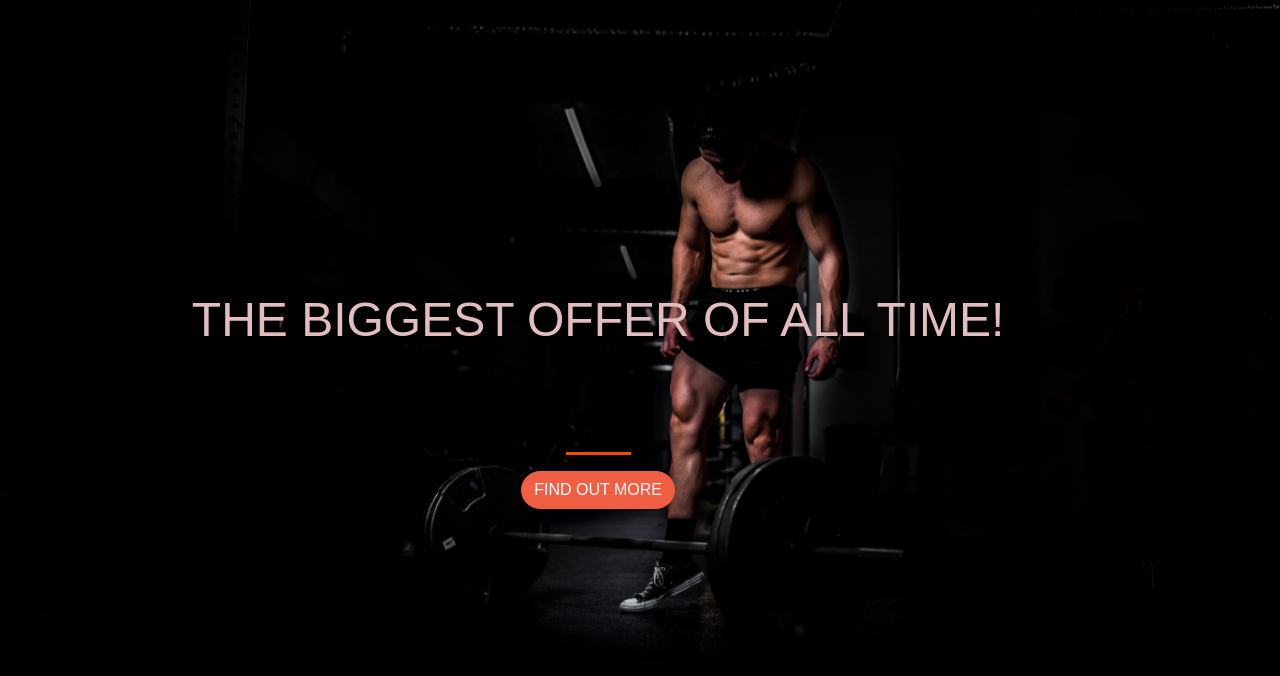
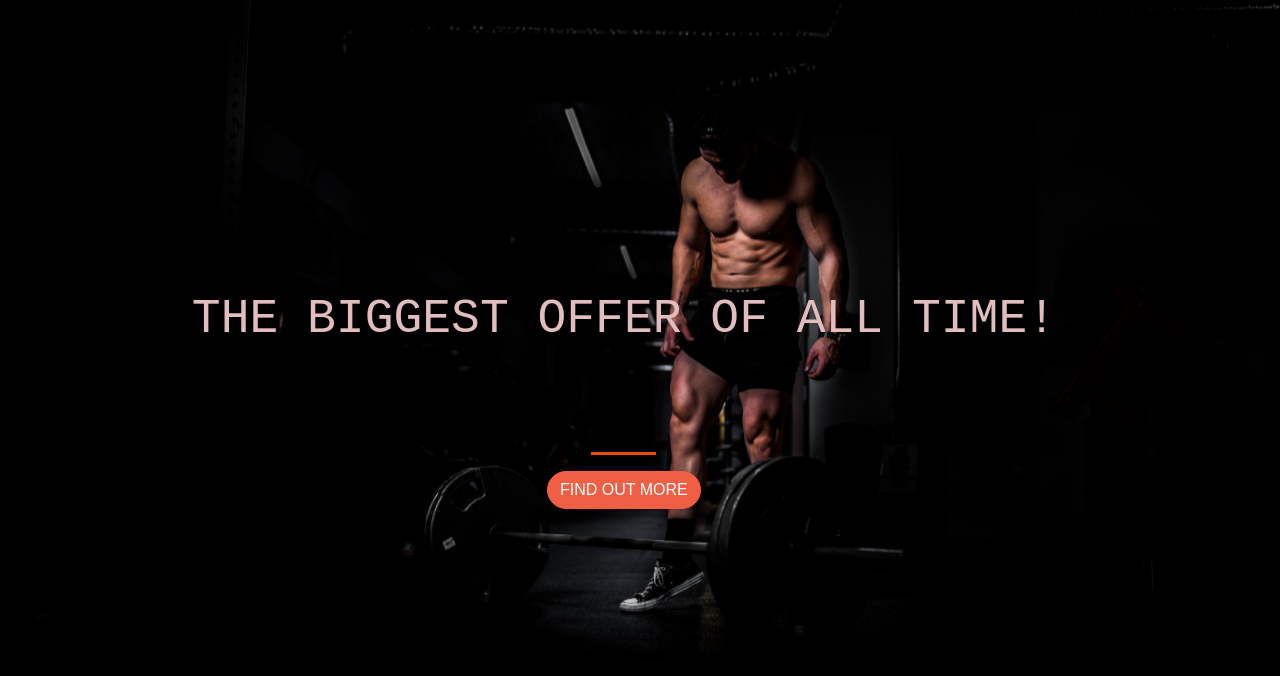
Before and after one commit to sairamboine/alphatraining, a plain HTML site: page index.html in a window 1280 px wide. Drawn offline with nearby package versions, Linux system fonts and the light colour scheme.

Commit message:
Update in css
v2

```diff
--- a/style.css
+++ b/style.css
@@ -13,6 +13,7 @@ html{
 h1{
     font-size: 3rem;
     color: #e2bdbd;
+    font-family: 'Courier New', Courier, monospace;
 }
 
 .buffer{
```
